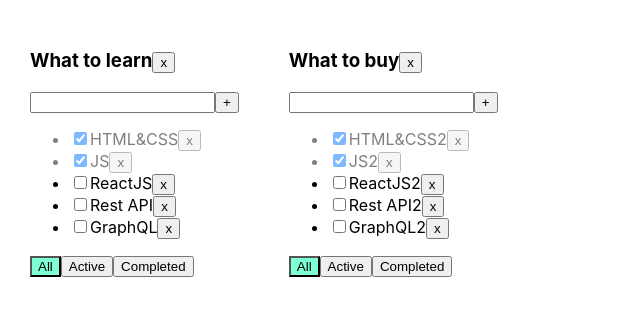
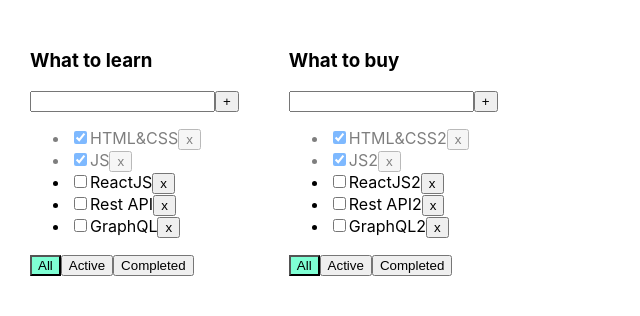
Before and after one commit to VictorAdamovich/TodoList, a React (Create React App) app: page / in a window 1280 px wide. Shown: the top 316 px of the page, without its empty margins (0-640 px from the left). Built offline with nearby package versions, Linux system fonts and the light colour scheme.

Commit message:
refactoring

```diff
--- a/src/App.tsx
+++ b/src/App.tsx
@@ -1,15 +1,13 @@
 import React, {useState} from 'react';
 import './App.css';
-import {Todolist} from './Todolist';
+import {TaskType, Todolist} from './Todolist';
 import {v1} from 'uuid';
-import {log} from "util";
 
 export type FilterValuesType = "all" | "active" | "completed";
 
-type TodoslistsType = {
-    id: string
-    title: string
-    filter: FilterValuesType
+export type TodolistsType = { id: string, title: string, filter: FilterValuesType }
+export type TasksType = {
+    [key: string]: Array<TaskType>
 }
 
 function App() {
@@ -17,12 +15,12 @@
     let todolistID1 = v1();
     let todolistID2 = v1();
 
-    let [todolists, setTodolists] = useState<Array<TodoslistsType>>([
-        {id: todolistID1, title: 'What to learn', filter: 'all'},
-        {id: todolistID2, title: 'What to buy', filter: 'all'},
+    let [todolists, setTodolists] = useState<Array<TodolistsType>>([
+        {id: todolistID1, title: 'What to learn', filter: 'all'},//0
+        {id: todolistID2, title: 'What to buy', filter: 'all'},//1
     ])
 
-    let [tasks, setTasks] = useState({
+    let [tasks, setTasks] = useState<TasksType>({
         [todolistID1]: [
             {id: v1(), title: "HTML&CSS", isDone: true},
             {id: v1(), title: "JS", isDone: true},
@@ -40,57 +38,64 @@
     });
 
     function removeTask(todolistID: string, taskID: string) {
-        setTasks({...tasks, [todolistID]: tasks[todolistID].filter(t => taskID !== t.id)})
+        setTasks({...tasks, [todolistID]: tasks[todolistID].filter(el => el.id !== taskID)})
+        // let filteredTasks = tasks.filter(t => t.id != id);
+        // setTasks(filteredTasks);
     }
 
     function addTask(todolistID: string, title: string) {
         let newTask = {id: v1(), title: title, isDone: false};
+        // let newTasks = [task, ...tasks];
+        // setTasks(newTasks);
         setTasks({...tasks, [todolistID]: [newTask, ...tasks[todolistID]]})
-
     }
 
-    function changeStatus(todolistID: string,taskId: string, isDone: boolean) {
-        setTasks({...tasks,[todolistID]:tasks[todolistID].map(el=>el.id===taskId ? {...el,isDone} : el)})
+    function changeStatus(todolistID: string, taskId: string, isDone: boolean) {
+        // let task = tasks.find(t => t.id === taskId);
+        // if (task) {
+        //     task.isDone = isDone;
+        // }
+        //
+        // setTasks([...tasks]);
+
+        setTasks({...tasks, [todolistID]: tasks[todolistID].map(el => el.id === taskId ? {...el, isDone: isDone} : el)})
     }
 
-
-    function changeFilter(todolistID: string, value: FilterValuesType) {
-        setTodolists(todolists.map((t) => t.id === todolistID ? {...t, filter: value} : t))
-    }
-
-    const removeTodolist = (todolistID: string) => {
-        setTodolists(todolists.filter(t=> t.id!==todolistID))
-        delete tasks[todolistID]
-    }
+    //
+    // function changeFilter(todolistID: string, value: FilterValuesType) {
+    //     setTodolists(todolists.map(el => el.id === todolistID ? {...el, filter: value} : el))
+    //     // setFilter(value);
+    // }
 
 
     return (
         <div className="App">
-            {todolists.map((t) => {
-                let tasksForTodolist = tasks[t.id];
-
-                if (t.filter === "active") {
-                    tasksForTodolist = tasks[t.id].filter(t => t.isDone === false);
-                }
-                if (t.filter === "completed") {
-                    tasksForTodolist = tasks[t.id].filter(t => t.isDone === true);
-                }
-
+            {todolists.map((el, index) => {
+                // let tasksForTodolist = tasks[el.id];
+                //
+                // if (el.filter === "active") {
+                //     tasksForTodolist = tasks[el.id].filter(t => t.isDone === false);
+                // }
+                // if (el.filter === "completed") {
+                //     tasksForTodolist = tasks[el.id].filter(t => t.isDone === true);
+                // }
                 return (
                     <Todolist
-                        title={t.title}
-                        key={t.id}
-                        todolistID={t.id}
-                        tasks={tasksForTodolist}
+                        key={el.id}
+                        todolistID={el.id}
+                        title={el.title}
+                        tasks={tasks[el.id]}
                         removeTask={removeTask}
-                        changeFilter={changeFilter}
+                       // changeFilter={changeFilter}
                         addTask={addTask}
                         changeTaskStatus={changeStatus}
-                        filter={t.filter}
-                        removeTodolist={removeTodolist}
+                        filter={el.filter}
+                        setTodolists={setTodolists}
+                        todolists={todolists}
                     />
                 )
             })}
+
 
         </div>
     );
--- /dev/null
+++ b/src/MapComponent.tsx
@@ -0,0 +1,32 @@
+import React, {ChangeEvent} from 'react';
+import {TaskType} from "./Todolist";
+
+type PropsType={
+    todolistID: string
+    tasksForTodolist:Array<TaskType>
+    removeTask: (todolistID:string,taskId: string) => void
+    changeTaskStatus: (todolistID:string,taskId: string, isDone: boolean) => void
+}
+
+export const MapComponent = ({todolistID, tasksForTodolist,removeTask, ...props}:PropsType) => {
+    return (
+        <ul>
+
+            {tasksForTodolist.map(t => {
+                const onClickHandler = () => removeTask(todolistID, t.id)
+                const onChangeHandler = (e: ChangeEvent<HTMLInputElement>) => {
+                    props.changeTaskStatus(todolistID, t.id, e.currentTarget.checked);
+                }
+
+                return <li key={t.id} className={t.isDone ? "is-done" : ""}>
+                    <input type="checkbox"
+                           onChange={onChangeHandler}
+                           checked={t.isDone}/>
+                    <span>{t.title}</span>
+                    <button onClick={onClickHandler}>x</button>
+                </li>
+            })
+            }
+        </ul>
+    );
+};
--- a/src/TodoList.tsx
+++ b/src/TodoList.tsx
@@ -1,7 +1,8 @@
 import React, {ChangeEvent, KeyboardEvent, useState} from 'react';
-import {FilterValuesType} from './App';
+import {FilterValuesType, TodolistsType} from './App';
+import {MapComponent} from "./MapComponent";
 
-type TaskType = {
+export type TaskType = {
     id: string
     title: string
     isDone: boolean
@@ -12,18 +13,37 @@
     title: string
     tasks: Array<TaskType>
     removeTask: (todolistID: string, taskId: string) => void
-    changeFilter: (todolistID: string, value: FilterValuesType) => void
+    // changeFilter: (todolistID:string,value: FilterValuesType) => void
     addTask: (todolistID: string, title: string) => void
     changeTaskStatus: (todolistID: string, taskId: string, isDone: boolean) => void
     filter: FilterValuesType
-    removeTodolist:(todolistID: string) => void
-
+    setTodolists: (todolists: Array<TodolistsType>) => void
+    todolists: Array<TodolistsType>
 }
 
 export function Todolist(props: PropsType) {
 
     let [title, setTitle] = useState("")
     let [error, setError] = useState<string | null>(null)
+
+
+    function changeFilter(todolistID: string, value: FilterValuesType) {
+        props.setTodolists(props.todolists.map(el => el.id === todolistID ? {...el, filter: value} : el))
+        // setFilter(value);
+    }
+
+
+    let tasksForTodolist = props.tasks;
+
+
+    if (props.filter === "active") {
+        tasksForTodolist = props.tasks.filter(t => t.isDone === false);
+    }
+
+    if (props.filter === "completed") {
+        tasksForTodolist = props.tasks.filter(t => t.isDone === true);
+    }
+
 
     const addTask = () => {
         if (title.trim() !== "") {
@@ -45,15 +65,14 @@
         }
     }
 
-    const onAllClickHandler = () => props.changeFilter(props.todolistID, "all");
-    const onActiveClickHandler = () => props.changeFilter(props.todolistID, "active");
-    const onCompletedClickHandler = () => props.changeFilter(props.todolistID, "completed");
-    const removeTodolistHandler = ()=> props.removeTodolist(props.todolistID);
+    const onAllClickHandler = () => changeFilter(props.todolistID, "all");
+    const onActiveClickHandler = () => changeFilter(props.todolistID, "active");
+    const onCompletedClickHandler = () => changeFilter(props.todolistID, "completed");
+
 
     return <div>
-        <h3>{props.title}
-        <button onClick={removeTodolistHandler}>x</button>
-        </h3>
+
+        <h3>{props.title}</h3>
         <div>
             <input value={title}
                    onChange={onChangeHandler}
@@ -63,24 +82,30 @@
             <button onClick={addTask}>+</button>
             {error && <div className="error-message">{error}</div>}
         </div>
-        <ul>
-            {
-                props.tasks.map(t => {
-                    const onClickHandler = () => props.removeTask(props.todolistID, t.id)
-                    const onChangeHandler = (e: ChangeEvent<HTMLInputElement>) => {
-                        props.changeTaskStatus(props.todolistID, t.id, e.currentTarget.checked);
-                    }
-
-                    return <li key={t.id} className={t.isDone ? "is-done" : ""}>
-                        <input type="checkbox"
-                               onChange={onChangeHandler}
-                               checked={t.isDone}/>
-                        <span>{t.title}</span>
-                        <button onClick={onClickHandler}>x</button>
-                    </li>
-                })
-            }
-        </ul>
+        <MapComponent
+            tasksForTodolist={tasksForTodolist}
+            removeTask={props.removeTask}
+            changeTaskStatus={props.changeTaskStatus}
+            todolistID={props.todolistID}
+        />
+        {/*<ul>*/}
+        {/*   */}
+        {/*    {tasksForTodolist.map(t => {*/}
+        {/*        const onClickHandler = () => props.removeTask(props.todolistID, t.id)*/}
+        {/*        const onChangeHandler = (e: ChangeEvent<HTMLInputElement>) => {*/}
+        {/*            props.changeTaskStatus(props.todolistID, t.id, e.currentTarget.checked);*/}
+        {/*        }*/}
+        {/*    */}
+        {/*        return <li key={t.id} className={t.isDone ? "is-done" : ""}>*/}
+        {/*            <input type="checkbox"*/}
+        {/*                   onChange={onChangeHandler}*/}
+        {/*                   checked={t.isDone}/>*/}
+        {/*            <span>{t.title}</span>*/}
+        {/*            <button onClick={onClickHandler}>x</button>*/}
+        {/*        </li>*/}
+        {/*    })*/}
+        {/*    }*/}
+        {/*</ul>*/}
         <div>
             <button className={props.filter === 'all' ? "active-filter" : ""}
                     onClick={onAllClickHandler}>All
```
